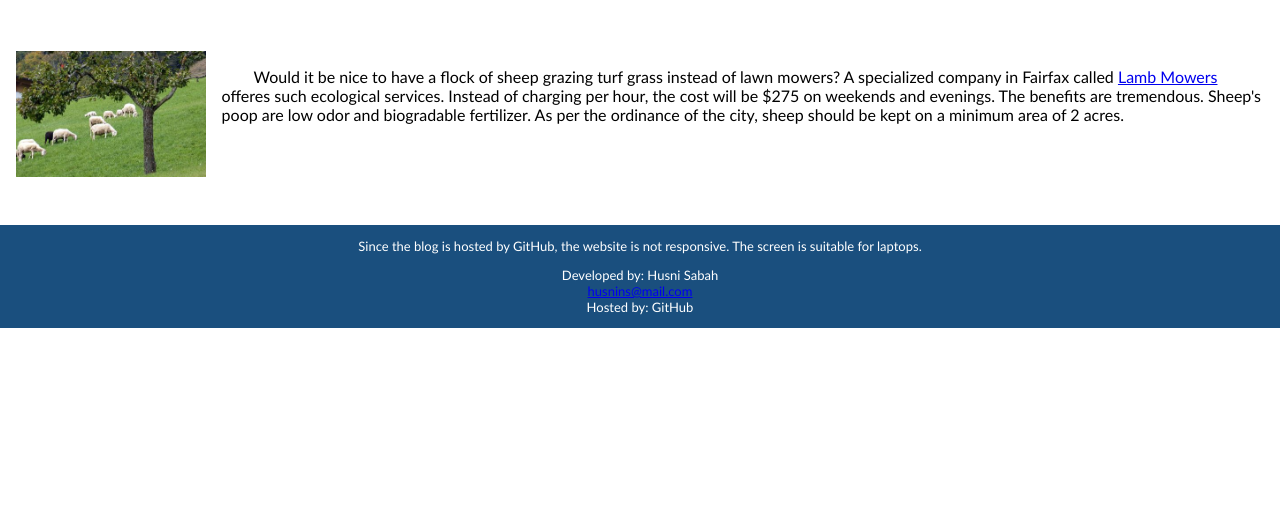
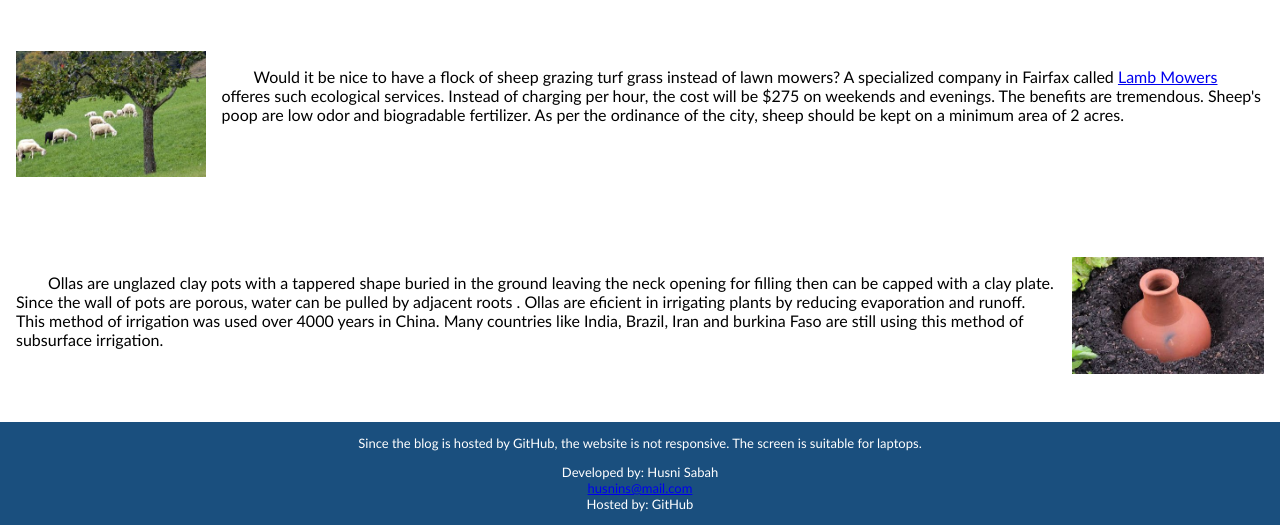
Before and after one commit to sano84/Husni-Sabah-blog, a PHP site: page / in a window 1280 px wide. Shown: the part 1917-2442 px from the top of the page. Before the commit the page ends 2245 px from the top, so only its background shows below. Run offline with PHP 8.4, Linux system fonts and the light colour scheme; grey boxes are pictures that could not be loaded.

Commit message:
entering post 8

```diff
--- a/css/style.css
+++ b/css/style.css
@@ -210,6 +210,24 @@ body {
     padding-bottom: 2rem;
    }
 
+   .p-8{
+    width: 15%;
+    float: right;
+    margin-left: 1rem;
+    margin-right: 1rem;
+    padding-bottom: 1rem;
+   }
+
+   .post-para-8{
+    padding-left: 1rem;
+    text-indent: 2rem;
+   }
+
+   .post-entry-8{
+    padding-top: 2rem;
+    padding-bottom: 2rem;
+   }
+
 footer {
     text-align: center;
     font-size: small;
--- a/index.html
+++ b/index.html
@@ -80,6 +80,12 @@
       and biogradable fertilizer. As per the ordinance of the city, sheep should be kept on a minimum area of 2 acres. <br>
     </p>
   </div>
+  <div class="post-entry-8">
+    <img class="p-8" src="images/olla.jpg" alt="Ollas for garden irrigation">
+    <p class="post-para-8">Ollas are unglazed clay pots with a tappered shape buried in the ground leaving the neck opening for filling then can be capped with a clay plate. Since the wall of pots are porous, water can be pulled by adjacent roots . Ollas are eficient in irrigating plants by reducing evaporation and runoff. This method of irrigation was used over 4000 years in China.
+      Many countries like India, Brazil, Iran and burkina Faso are still using this method of subsurface irrigation.
+    </p>
+  </div>
 </div>
     <footer>
     <p>Since the blog is hosted by GitHub, the website is not responsive. The screen is suitable for laptops.</p>
```
Also changed, not shown: images/olla.jpg (added).
